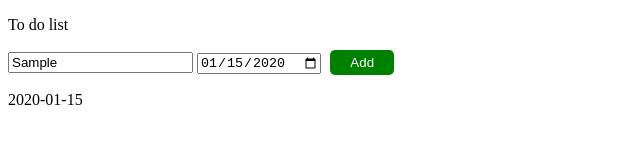
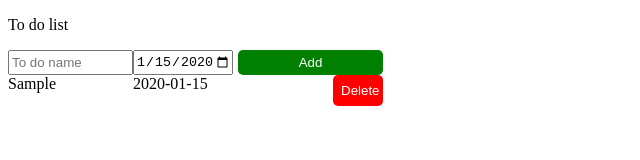
Before and after one commit to meliodaff/javascript-tutorial, a plain HTML site: page eleven/index11.html in a window 1280 px wide. Both pictures are taken after typing "Sample", "2020-01-15" into the empty fields and a click on the button "Add". Shown: the whole page, without its empty margins (0-640 px from the left). Drawn offline with Linux system fonts and the light colour scheme.

Commit message:
comprehend more and more arrays, objects, and DOM

```diff
--- a/eleven/index11.html
+++ b/eleven/index11.html
@@ -8,19 +8,18 @@
 </head>
 <body>
     <p>To do list</p>
+    <div class="todo-input-grid">
         <input class="js-name-input"
             placeholder="To do name"
             onkeydown="enter(event)"
         />
         <input class="date-button" type="date">
-    <button class="add-button" onclick="chooseDate()" onclick="addToDo()">
+        <button class="add-button" onclick="addToDo()">
             Add
         </button>
-
+    </div>
     <div class="demo">
     </div>
-    <p class="date">
-    </p>
 
     <script src="lesson11.js"></script>
     <script src="objectsInArray.js"></script>
--- a/eleven/lesson11.js
+++ b/eleven/lesson11.js
@@ -8,34 +8,32 @@ function addToDo(){
     else{
     list.push(inputElement.value);
     //localStorage.setItem('list', JSON.stringify(list));
-    chooseDate();
     renderToDoList();
     inputElement.value = '';
     }
 }
 
-function chooseDate(){
-    let pickDate = document.getElementsByClassName('date-button')[0];
-    document.getElementsByClassName('date')[0].innerHTML = pickDate.value;
-}
 
 function renderToDoList(){
     let toDoListHTML = '';
+    let pickDate = document.getElementsByClassName('date-button')[0];
     for (let index = 0; index < list.length; index++) {
         let temp = list[index];
-        toDoListHTML = `${toDoListHTML}
-        <p>
-            ${temp}
+        let dueDate = document.getElementsByClassName('date-button')[0].innerHTML = pickDate.value;
+        toDoListHTML =
+
+        `${toDoListHTML}
+            <div>${temp}</div>
+            <div>${dueDate}</div>
             <button class="delete-button" onclick="
             list.splice(${index}, 1);
             renderToDoList();
             ">
             Delete
             </button
-            </p>
 
         `;
-}
+}   console.log(toDoListHTML);
     document.getElementsByClassName('demo')[0].innerHTML = toDoListHTML;
 }
 
--- a/eleven/objectsInArray.js
+++ b/eleven/objectsInArray.js
@@ -1,3 +1,4 @@
+/*
 let productsArray = [{
     name: 'Milk',
     price: 20
@@ -44,3 +45,7 @@ function displayProducts(){
         console.log(productsArray[i]);
     }
 }
+*/
+
+const [firstValue, secondValue] = [1, 2, 3];
+console.log(firstValue[2]);
--- a/eleven/style11.css
+++ b/eleven/style11.css
@@ -12,3 +12,8 @@
     margin-left: 5px;
     padding: 5px 20px;
 }
+
+.demo, .todo-input-grid{
+    display: grid;
+    grid-template-columns: 125px 100px 150px;
+}
```
Lines whose indentation alone changed are shown as unchanged.
